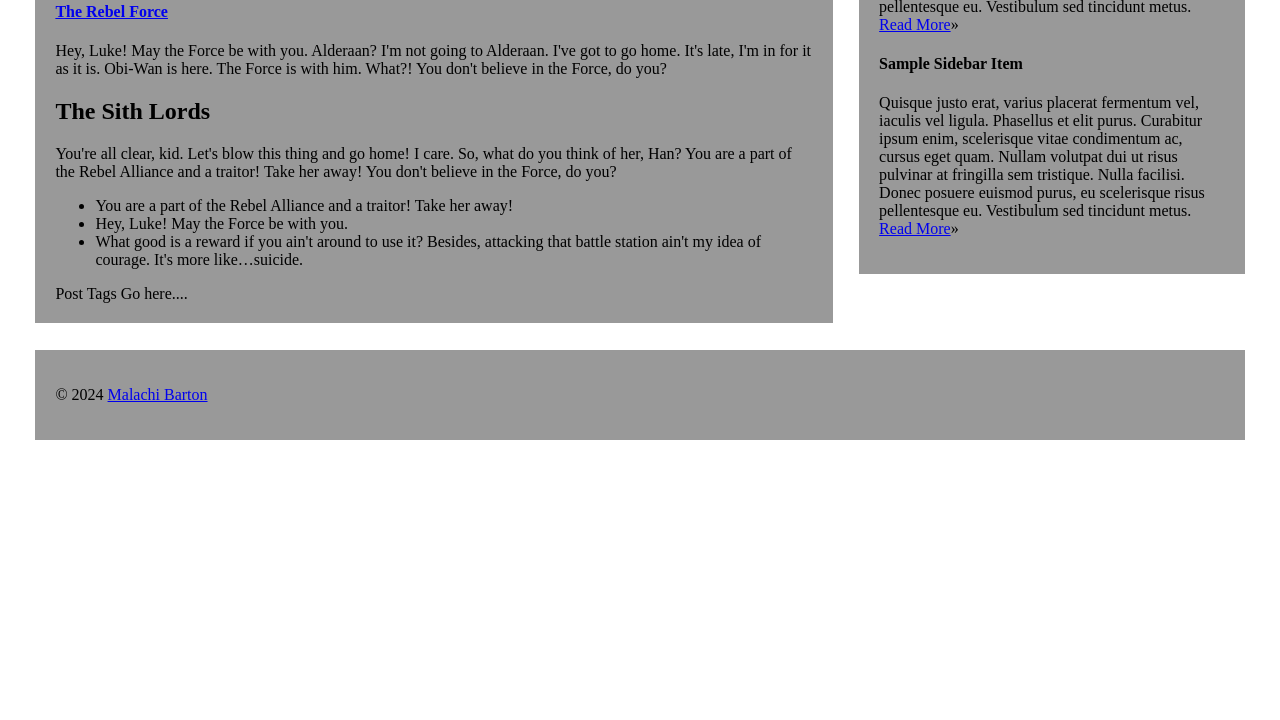
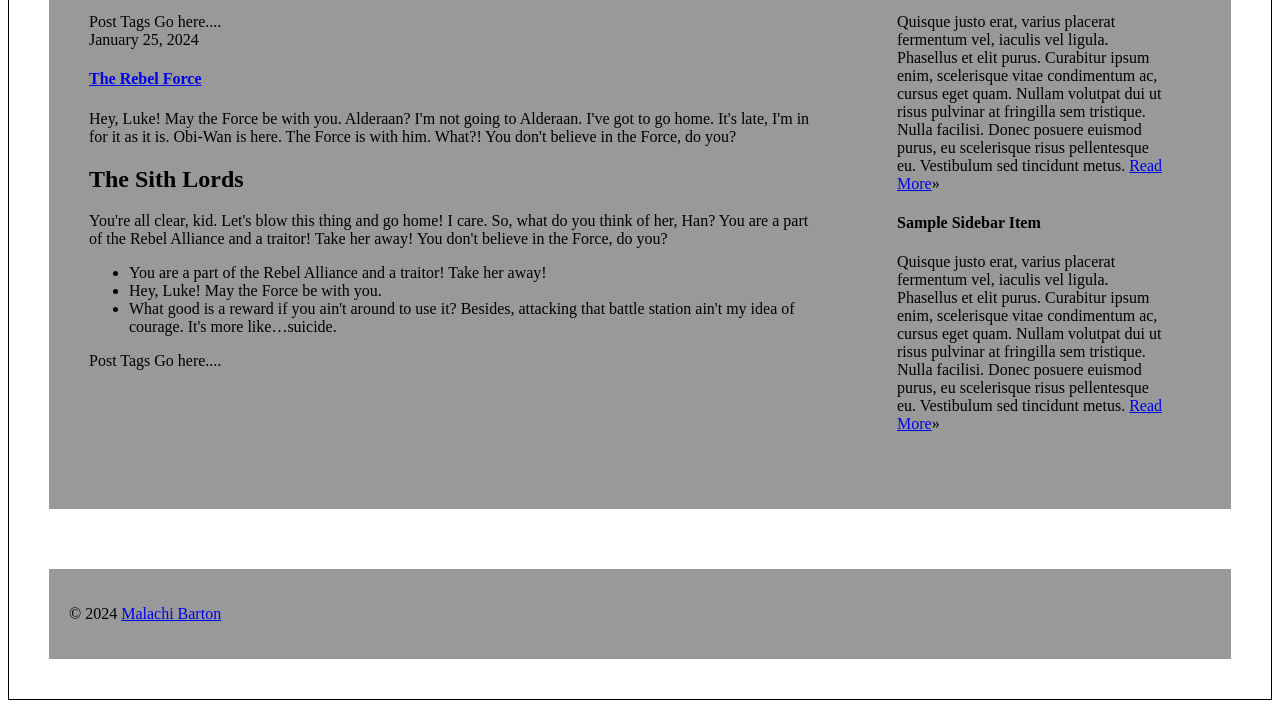
Before and after one commit to MBarton2579/ifsc-3342, a plain HTML site: page css-grid-exercise-1/index.html in a window 1280 px wide. Shown: the part 706-1426 px from the top of the page. Before the commit the page ends 1172 px from the top, so only its background shows below. Drawn offline with Linux system fonts and the light colour scheme.

Commit message:
css-grid

```diff
--- a/css-grid-exercise-1/assets/css/style.css
+++ b/css-grid-exercise-1/assets/css/style.css
@@ -6,37 +6,64 @@ html{
     box-sizing: inherit;
 }
 
-.cf:before,
+/*.cf:before,
 .cf:after {
-    content: " "; /* 1 */
-    display: table; /* 2 */
+    content: " ";
+    display: table;
 }
 
 .cf:after {
     clear: both;
+}*/
+
+main{
+    display: grid;
+    grid-template-columns: repeat(12, 1fr);
+    /*grid-template-rows: repeat(6, 1fr);*/
+    gap: 20px;
+    margin: 20px auto;
+    padding: 20px;
+    border: 1px solid #000;
 }
 
-main{
-
-
-}
 
 header.primary{
-    background: rgba(0, 0, 0, 0.4);
+    background: #00000066;
+    grid-column: 1 / 13;
+    grid-row: 1 / 2;
+    padding: 20px;
+    margin: 20px;
 }
 
 #content{
     background: rgba(0, 0, 0, 0.4);
+    grid-column: 1 / 13;
+    grid-row: 2 / 3;
+    display: grid;
+    grid-template-columns: subgrid;
+    grid-template-rows: subgrid;
+    gap: 20px;
+    padding: 20px;
+    margin: 20px;
+}
+
+#blog{
+    grid-column: 1 / 9;
+    grid-row: 1 / 4;
+    padding: 20px;
+}
+
+aside{
+    grid-column: 9 / 13;
+    grid-row: 1 / 4;
+    padding: 20px;
+    margin: 20px;
 }
 
 footer.primary{
     background: rgba(0, 0, 0, 0.4);
+    grid-column: 1 / 13;
+    grid-row: 3 / 4;
+    padding: 20px;
+    margin: 20px;
 }
-
-#blog{
-    background: rgba(0, 0, 0, 0.4);
-}
-
-aside{
-    background: rgba(0, 0, 0, 0.4);
-}
--- a/css-grid-exercise-1/index.html
+++ b/css-grid-exercise-1/index.html
@@ -3,7 +3,7 @@
 <head>
 <meta charset="utf-8" >
 <title>Out with the old...</title>
-<link rel="stylesheet" href="../grid/assets/css/style.css">
+<link rel="stylesheet" href="../css-grid-exercise-1/assets/css/style.css">
 <meta name="description" content="We are going to refine this document down to a good starting point for all html5 projects moving forward." >
 <meta name="author" content="Malachi Barton" >
 <link rel="shortcut icon" href="/favicon.ico" >
```
